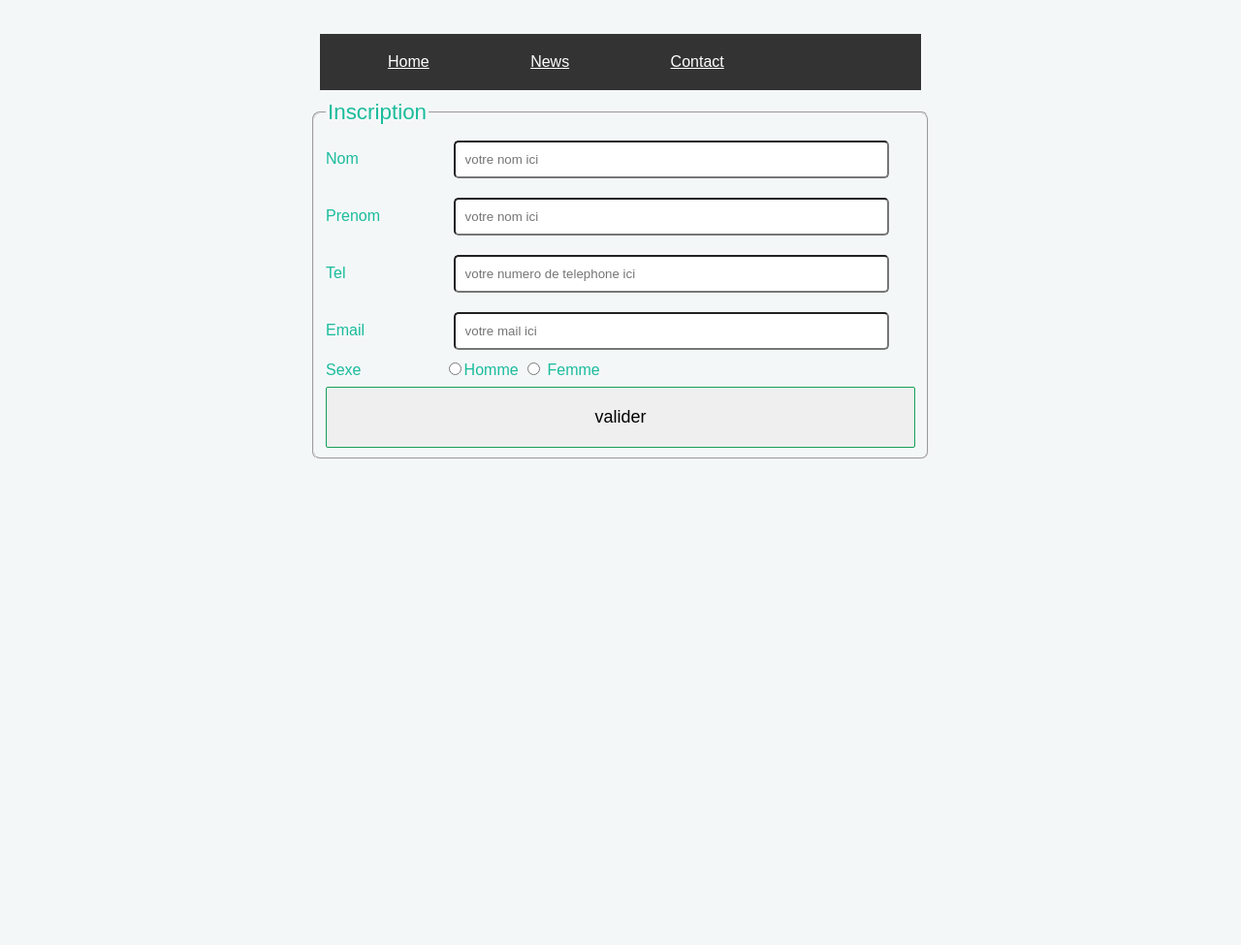
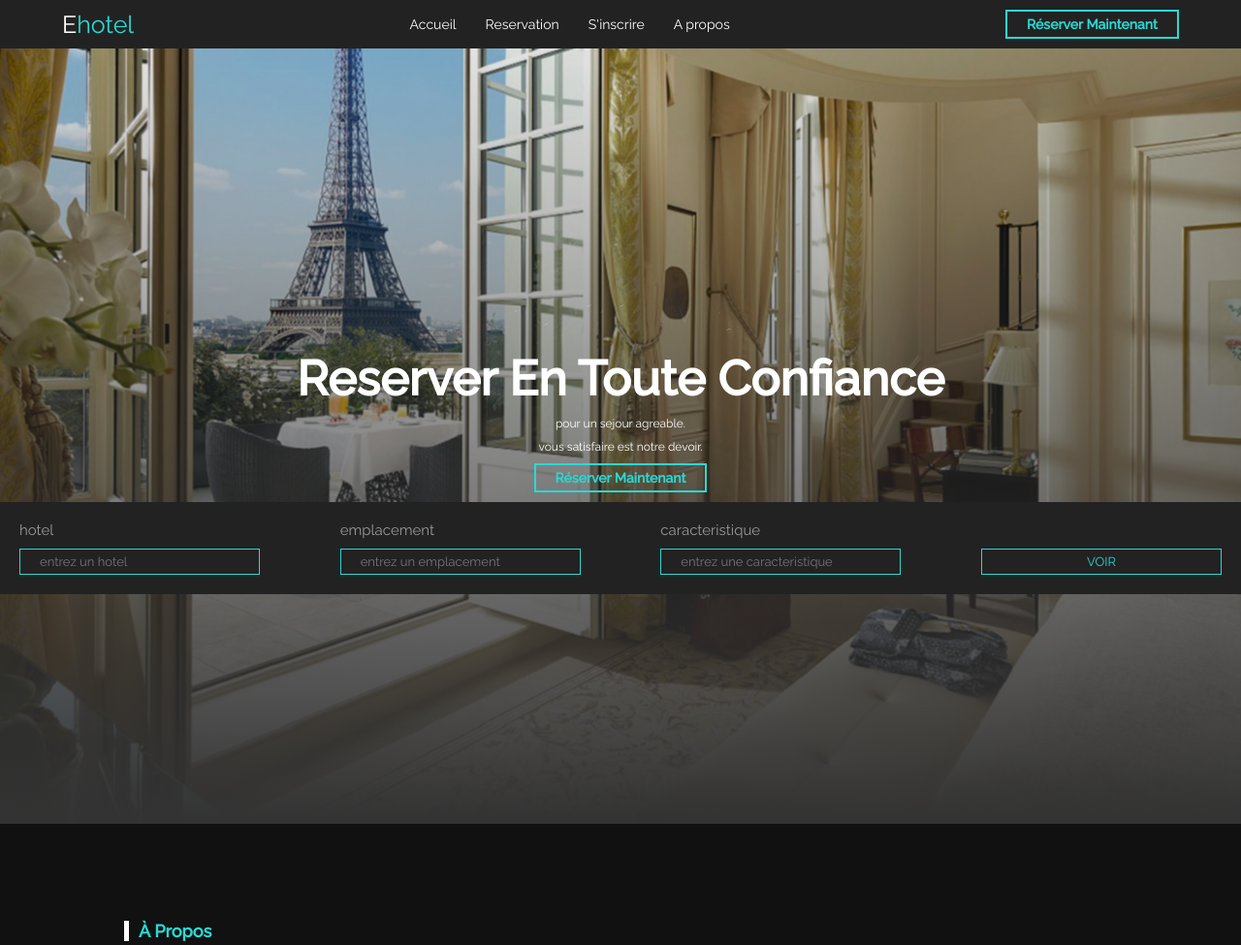
Before and after one commit to Warrior1st/EHOTEL, a PHP site: page / in a window 1280 px wide. Shown: the top 975 px of the page at 97% size. Before the commit the page ends 473 px from the top, so only its background shows below. Run offline with PHP 8.4, Linux system fonts and the light colour scheme.

Commit message:
Ajout de la recherche d'hotels dans la base de donnees

```diff
--- a/css/style.css
+++ b/css/style.css
@@ -106,9 +106,9 @@ header .logo a span{
 .find_room{
     background-color: #222;
     padding: 20px;
-    width: 70%;
-    position: absolute;
-   bottom: -50px;
+    width: 100%;
+    position: relative;
+   bottom: -10px;
 }
 .find_room form{
 display: flex;
@@ -154,7 +154,7 @@ width: 100%;
 }
 .title{
     text-transform:capitalize;
-    margin: 70px 0;
+    margin: 15px;
     font-weight: bold;
     color: #29d9d5;
     position: relative;
@@ -170,16 +170,16 @@ width: 100%;
     width: 5px;
 }
 .img-desc{
-    display: flex;
+    /*display: flex;*/
     align-items: center;
     justify-content: space-between;
     width: 100%;
 }
 .img-desc .left{
 position: relative;
-margin-left: 10px;
-height: 250px;
-width: 40%;
+/*margin-left: 10px;
+height: 250px;*/
+width: 100;
 }
 .img-desc .right{
     width: 57%;
--- a/index.html
+++ b/index.html
@@ -1,91 +1,182 @@
 <!DOCTYPE html>
 <html lang="en">
 <head>
-    <title>inscription</title>
     <meta charset="UTF-8">
-    <style>
-        label{
-            width: 20%;
-            display: inline-block;
-            text-align: left;
-        }
-         body{
-            width: 50%;
-            font-family: arial;
-            margin: 5px auto;
-            background: #f4f7f8;
-            padding: 20px;
-            color: #1abc9c;
-         }
-         fieldset{
-            border-radius: 8px;
-         }
-         legend{
-            font-size: 1.4em;
-            margin-top: 10px;
-         }
-         input[type="text"],input[type="number"],input[type="email"]{
-                 border-radius: 5px;
-                 padding: 10px;
-                 width: 70%;
-                 background-color: #ffff;
-                 margin: 10px;
-         }
-         input[type="submit"]{
-            position: relative;
-            padding: 20px;
-            font-size: 18px;
-            border: 1px solid #16a058;
-            border-radius: 2px;
-            margin-top: 8px;
-            width: 100%;
-            font-size: 18px;
-            font-style: bold;
-            color: #000;
-         }
-         ul{
-            list-style-type: none;
-            padding: 20px;
-            overflow: hidden;
-            margin: 10px;
-            background-color: #333;
-         }
-         li{
-            display: inline;
-            padding: 10Px;
-            margin: 10px;
-         }
-         li a{
-            color: white;
-            padding: 20px;
-            margin: 10px;
-         }
-    </style>
-
-
+    <meta http-equiv="X-UA-Compatible" content="IE=edge">
+    <meta name="viewport" content="width=device-width, initial-scale=1.0">
+    <title>Ehotel</title>
+    <link rel ="stylesheet" href="css/style.css">
 </head>
 <body>
-<header>
-    <nav>
-        <ul>
-            <li> <a href="#">Home</a></li>
-            <li><a href="#">News</a></li>
-            <li><a href="#">Contact</a></li>
+    <header>
+        <div class="logo">
+            <a href="index.html"><span> E</span>hotel</a>
+        </div>
+        <ul class="menu">
+            <li> <a href="#"> Accueil</a></li>
+            <li> <a href="reservation.html"> Reservation</a></li>
+            <li> <a href="inscription.html">S'inscrire</a></li>
+            <li> <a href="#contact"> A propos</a></li>
 
         </ul>
-    </nav>
-</header>
-<form action="insert.php" method="GET">
-    <fieldset>
-        <legend>Inscription</legend>
-    <label>Nom</label><input type="text"  name="nom" placeholder="votre nom ici"/><br>
-    <label>Prenom</label><input type="text"  name="prenom" placeholder="votre nom ici"/><br>
-    <label>Tel</label><input type="number" name="phone"  placeholder="votre numero de telephone ici"/><br>
-    <label>Email</label><input type="email" name="mail"  placeholder="votre mail ici"/><br>
-    <label>Sexe</label><input type="radio"  name="gender" value="Homme"/>Homme <input type="radio"  name="gender" value="Femme"/> Femme<br>
-    <input type="submit" value="valider"/>
-    </fieldset>
-</form>
+        <a href="reservation.html" class="btn-reservation"> Réserver Maintenant</a>
+    </header>
+    <!--acceuil section-->
+    <section id="home">
+        <h2> nous suivre</h2>
+        <h4>reserver en toute confiance</h4>
+        <p>pour un sejour agreable.</p>
+        <p> vous satisfaire est notre devoir.</p>
+        <a href="#" class="btn-reservation"> Réserver Maintenant</a>
+        <div class="find_room">
+            <form action="">
+                <div>
+                    <label>hotel</label>
+                    <input type="text" placeholder="entrez un hotel">
+                </div>
+                <div>
+                    <label>emplacement</label>
+                    <input type="text"placeholder="entrez un emplacement">
+                </div>
+                <div>
+                    <label>caracteristique</label>
+                    <input type="text" placeholder="entrez une caracteristique" >
+                </div>
+                <input type="submit" value="voir">
+            </form>
+        </div>
+    </section>
+    <!--A propos section-->
+    <section id="a-propos">
+        <h1 class="title"> à propos</h1>
+        <div class="img-desc">
+            <div class="left">
+                <video src="images/video.mov" autoplay loop></video>
+
+            </div>
+            <div class="right">
+                <h3>votre presence est la plus precieuse.</h3>
+                <p>nos hoteliers aussi ont des qualités incroyables</p>
+                <a href="#"> Lire Plus</a>
+            </div>
+        </div>
+
+    </section>
+    <!--section reservation-->
+    <section id="popular-reservation">
+        <h1 class="title"> reservations populaires</h1>
+        <div class=" content">
+             <!--box-->
+            <div class="box">
+                <img src="images/auberge.png" alt="">
+                <div class="content">
+                    <div>
+                        <h4>Auberge</h4>
+                        <p>se detendre fait toujours du bien</p>
+                        <p>Des hôtels servis avec style</p>
+                        <a href="#">Lire Plus</a>
+                    </div>
+                </div>
+            </div>
+            <!--box-->
+             <!--box-->
+             <div class="box">
+                <img src="images/casino.png" alt="">
+                <div class="content">
+                    <div>
+                        <h4>Casino</h4>
+                        <p>se detendre fait toujours du bien</p>
+                        <p>Des hôtels servis avec style</p>
+                        <a href="#">Lire Plus</a>
+                    </div>
+                </div>
+            </div>
+            <!--box-->
+             <!--box-->
+             <div class="box">
+                <img src="images/luxe.png" alt="">
+                <div class="content">
+                    <div>
+                        <h4>Luxe</h4>
+                        <p>se detendre fait toujours du bien</p>
+                        <p>Des hôtels servis avec style</p>
+                        <a href="#">Lire Plus</a>
+                    </div>
+                </div>
+            </div>
+            <!--box-->
+             <!--box-->
+             <div class="box">
+                <img src="images/ephemere.JPG" alt="">
+                <div class="content">
+                    <div>
+                        <h4>Ephemere</h4>
+                        <p>se detendre fait toujours du bien</p>
+                        <p>Des hôtels servis avec style</p>
+                        <a href="#">Lire Plus</a>
+                    </div>
+                </div>
+            </div>
+            <!--box-->
+            <!--box-->
+            <div class="box">
+                <img src="images/passage.png" alt="">
+                <div class="content">
+                    <div>
+                        <h4>Passage</h4>
+                        <p>se detendre fait toujours du bien</p>
+                        <p>Des hôtels servis avec style</p>
+                        <a href="#">Lire Plus</a>
+                    </div>
+                </div>
+            </div>
+            <!--box-->
+            <!--box-->
+            <div class="box">
+                <img src="images/economique.png" alt="">
+                <div class="content">
+                    <div>
+                        <h4>Economie</h4>
+                        <p>se detendre fait toujours du bien</p>
+                        <p>Des hôtels servis avec style</p>
+                        <a href="#">Lire Plus</a>
+                    </div>
+                </div>
+            </div>
+            <!--box-->
+
+        </div>
+    </section>
+    <!--contact section-->
+    <section id="contact">
+        <h1 class="title"> Contact</h1>
+        <form action="">
+            <div class="left-right">
+                <div class="left">
+                    <label>Nom Complet</label>
+                    <input type="text">
+                    <label>Objet</label>
+                    <input type="text">
+                    <label>Email</label>
+                    <input type="text">
+                    <label>Message</label>
+                    <textarea name="" id="" cols="30" rows="10"></textarea>
+
+                </div>
+                <div class="right">
+                    <label>Numero</label>
+                    <input type="text">
+                    <label>Date</label>
+                    <input type="text">
+                    <label>Autres Details</label>
+                    <input type="text">
+                    <label>Adresse</label>
+                    <iframe src="https://www.google.com/maps/embed?pb=!1m14!1m12!1m3!1d22640.448747666098!2d-79.46775745!3d43.73956195!2m3!1f0!2f0!3f0!3m2!1i1024!2i768!4f13.1!5e1!3m2!1sfr!2sca!4v1679264037256!5m2!1sfr!2sca" width="600" height="450" style="border:0;" allowfullscreen="" loading="lazy" referrerpolicy="no-referrer-when-downgrade"></iframe>
+                </div>
+            </div>
+            <button>Envoyer</button>
+        </form>
+    </section>
 
 
 </body>
```
Also changed, not shown: inscription.html (added, +92 -0 lines), reservation.html (renamed from index1.html, +17 -22 lines), reservation.php (added, +19 -0 lines), tables livrable 2.txt (+29 -2 lines).
